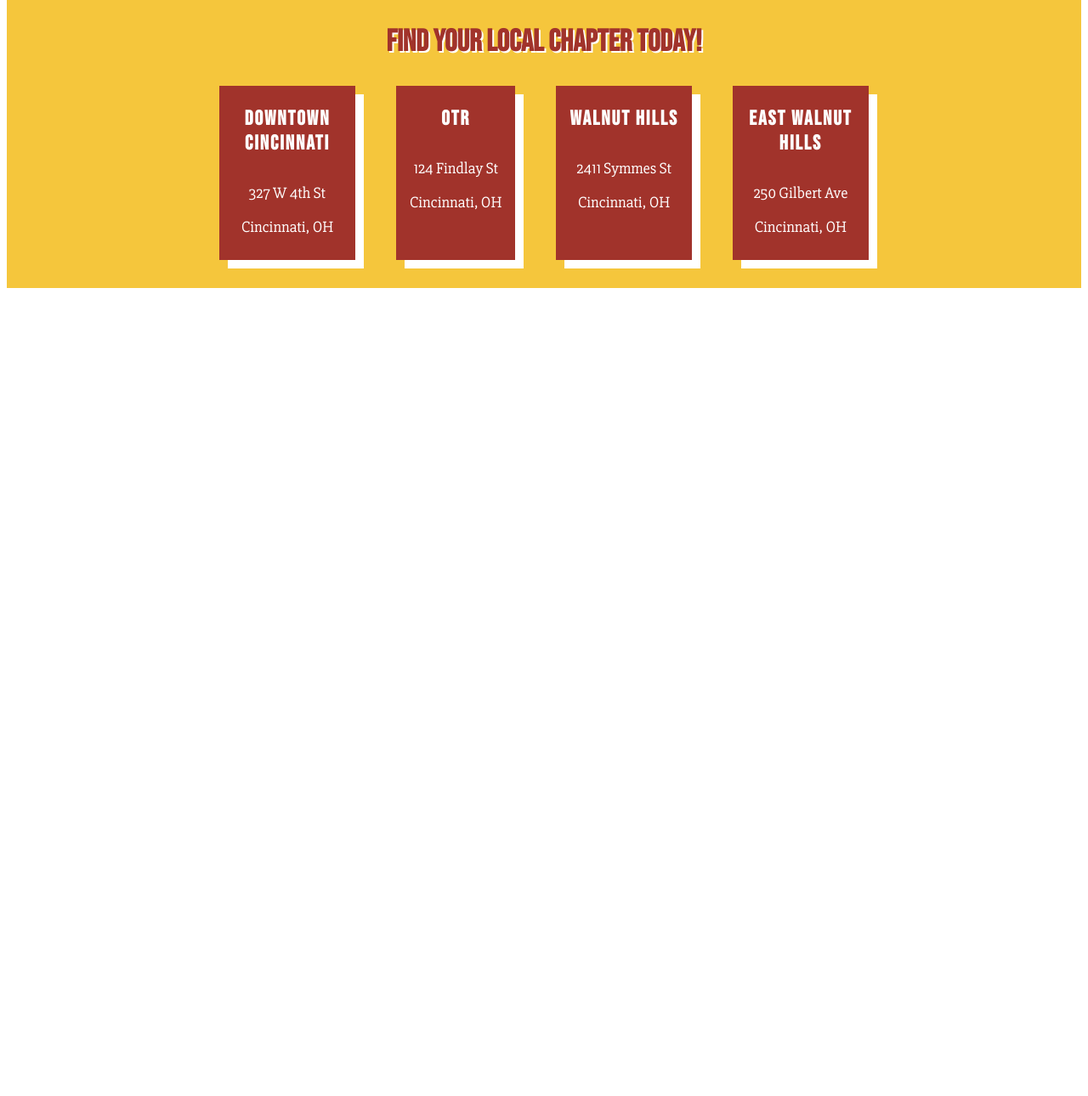
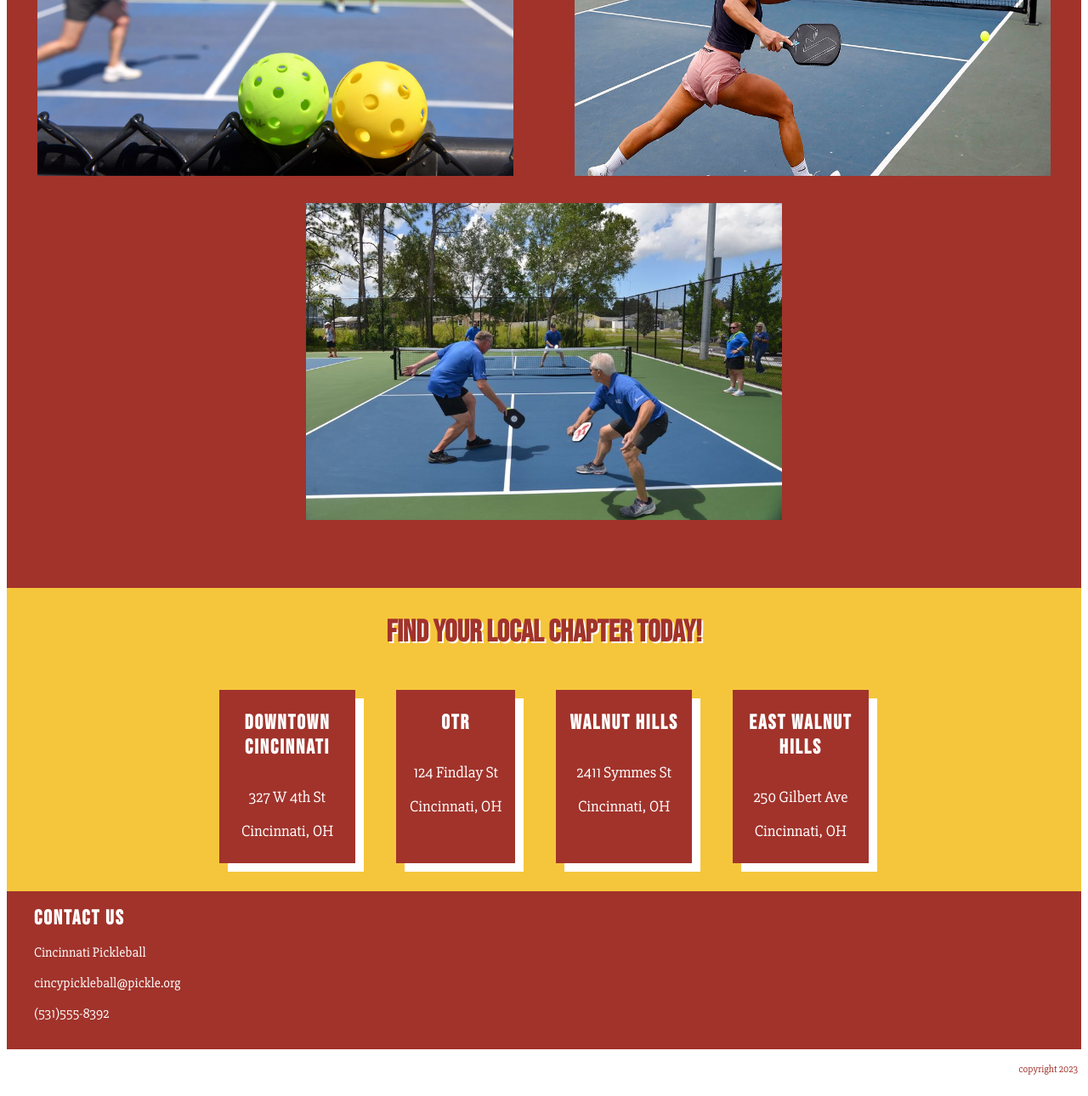
Before and after one commit to ntsukada2/Club, a plain HTML site: page index.html in a window 1280 px wide. Shown: the part 1151-2441 px from the top of the page at 85% size. Before the commit the page ends 1498 px from the top, so only its background shows below. Drawn offline with Linux system fonts and the light colour scheme.

Commit message:
added contact info and media

```diff
--- a/assets/styles.css
+++ b/assets/styles.css
@@ -61,6 +61,22 @@ header h2{
 
 }
 
+@media only screen and (max-width: 760px){
+    .header li{
+        font-size: 1.5rem;
+    }
+}
+
+@media only screen and (max-width: 480px){
+    .header li{
+        display:none;
+    }
+    header h2{
+        display: none;
+    }
+}
+
+
 /*Banner*/
 
 .banner{
@@ -77,10 +93,11 @@ header h2{
     color: white;
     font-size: 4rem;
     letter-spacing: 0.25rem;
-    background-color:#A1332B;
+    text-shadow: 4px 4px #A1332B;
     width: 100%;
     text-align:center;
 }
+
 
 /*About Section*/
 
@@ -102,14 +119,31 @@ header h2{
 
 .images{
     display:flex;
-    justify-content: space-between;
+    justify-content: space-around;
+    flex-wrap:wrap;
     background-color: #A1332B;
+    padding: 4rem 0;
 }
 
 .example{
-    max-height: 15rem;
-    border:solid 2px #A1332B;
+    width: 35rem;
+    padding: 1rem;
 }
+
+@media only screen and (max-width: 1220px){
+    .example{
+        border: transparent;
+
+        width: 100%;
+        padding: 0;
+    }
+
+    .images{
+        background-color: transparent;
+        padding: 0;
+    }
+}
+
 
 /* Chapters/locations */
 
@@ -130,6 +164,7 @@ header h2{
     display:flex;
     justify-content: center;
     column-gap: 3rem;
+    flex-wrap:wrap;
 }
 
 .neighborhood-card{
@@ -138,6 +173,7 @@ header h2{
     padding: 0 1rem;
     max-width: 8rem;
     box-shadow: 10px 10px white;
+    margin-top: 1rem;
 }
 
 .neighborhood-card h3{
@@ -148,3 +184,30 @@ header h2{
     font-size:1.15rem;
     line-height: 2.5rem;
 }
+
+
+
+/*Contact Section*/
+
+.contact{
+    background-color:#A1332B;
+    border-top: solid 1px #A1332B;
+    color:white;
+    padding: 1rem 2rem;
+}
+
+.contact h4{
+    font-size: 1.5rem;
+    letter-spacing: 0.125rem;
+    margin: 0;
+}
+
+/* Copy section */
+
+.copyright{
+    margin: 0;
+    color: #A1332B;
+    font-size: 0.75rem;
+    padding: 0.25rem;
+    text-align: right;
+}
--- a/index.html
+++ b/index.html
@@ -81,8 +81,21 @@
                         </div>
                     </div>
                 </div>
+            </article>
 
+            <article class="contact">
+                <h4>Contact Us</h4>
+                <div class="info">
+                    <p>Cincinnati Pickleball</p>
+                    <p>cincypickleball@pickle.org</p>
+                    <p>(531)555-8392</p>
+                </div>
             </article>
+
+            <div class="copyright">
+                <p>copyright 2023</p>
+
+            </div>
         </main>
 
 
```
